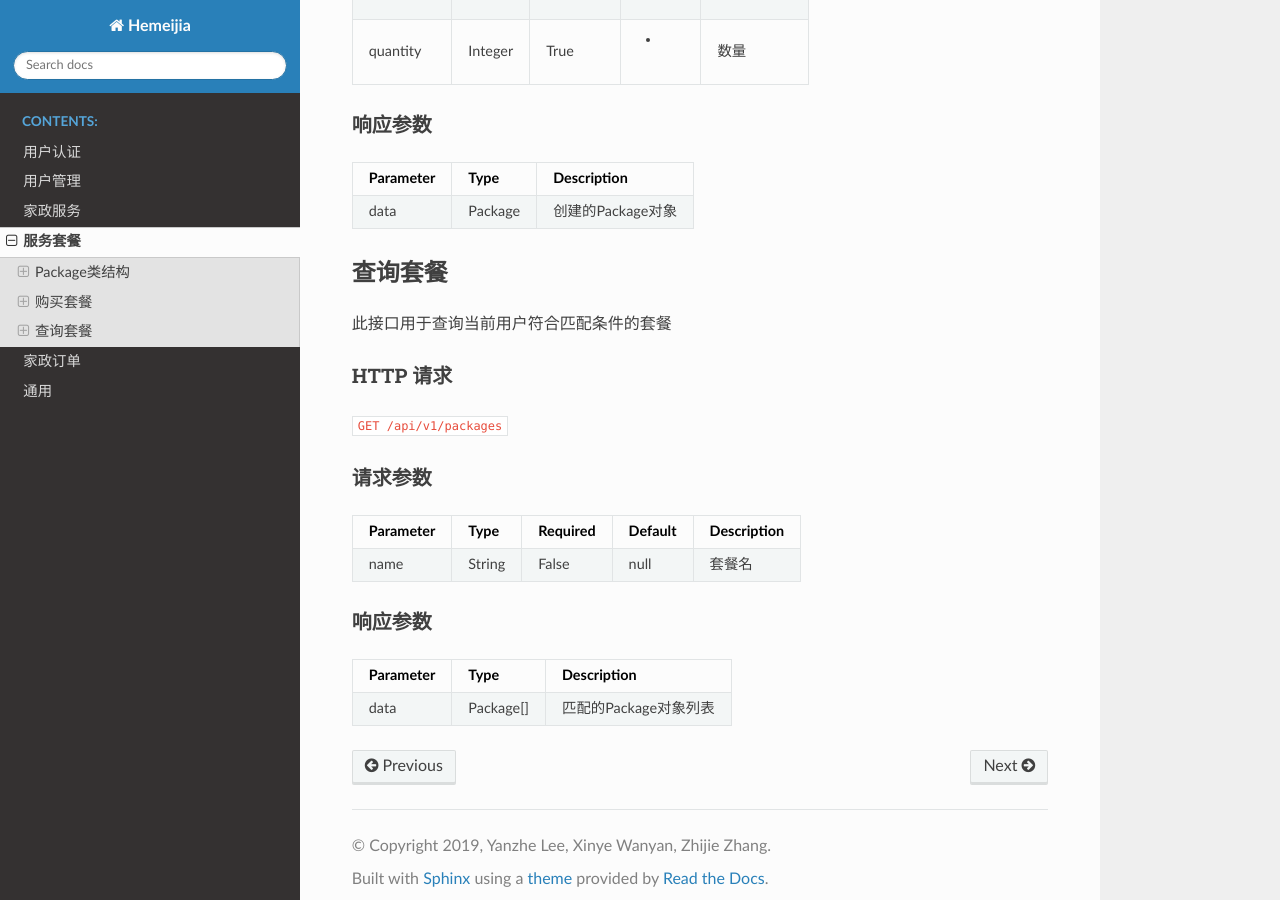
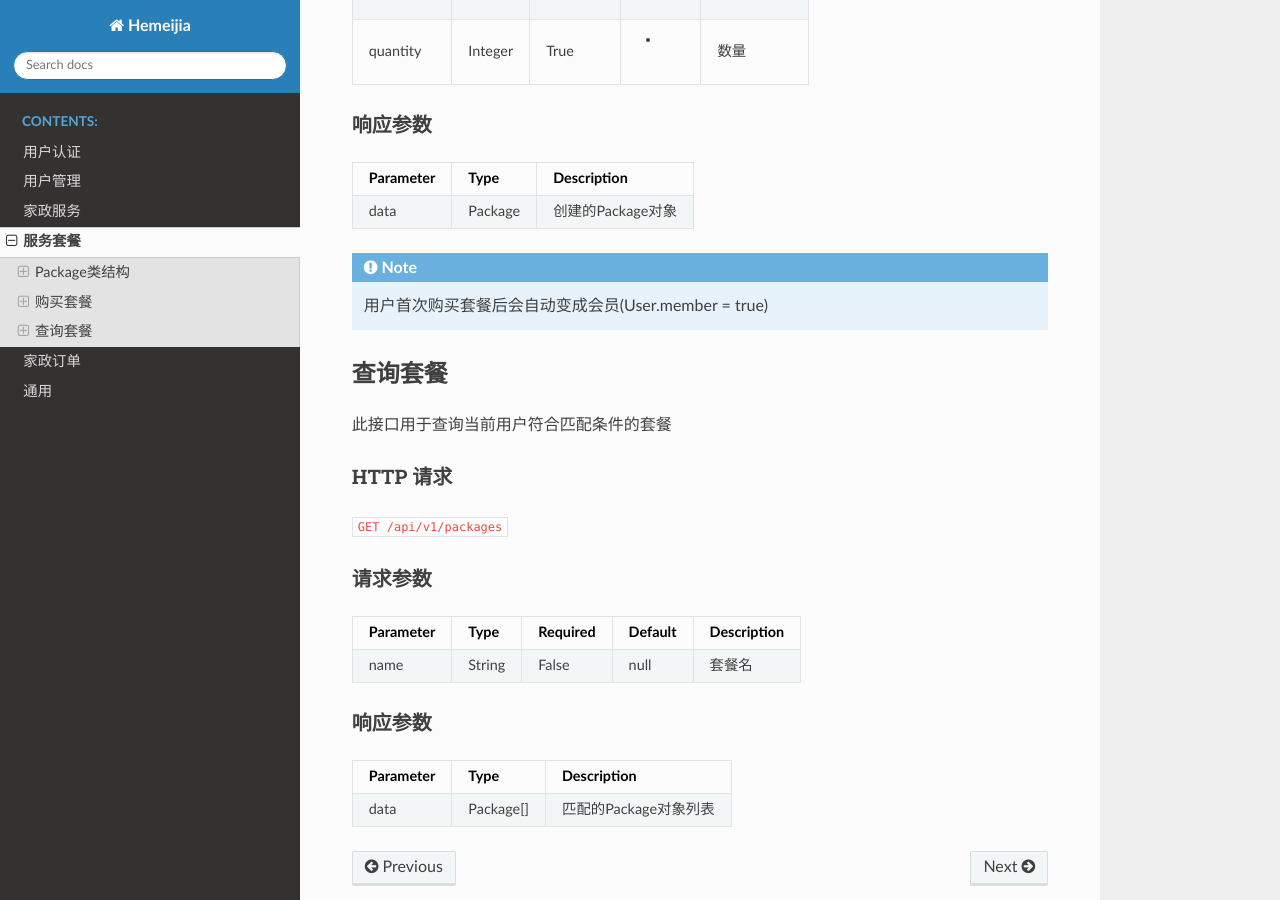
Before and after one commit to YanzheL/hemeijia, a Sphinx documentation site: the page built from docs/source/packages.rst, in a window 1280 px wide and 900 px high, scrolled down 1688 px. Built offline with Sphinx 7.4.7 and the Read the Docs theme 2.0.0, drawn with Linux system fonts in a browser that asks for light colours.

Commit message:
add note

```diff
--- a/docs/source/packages.rst
+++ b/docs/source/packages.rst
@@ -87,6 +87,9 @@ Parameter   Type     Description
 data        Package  创建的Package对象
 =========== ======== ================
 
+.. Note::
+   用户首次购买套餐后会自动变成会员(User.member = true)
+
 查询套餐
 =======
 
```
